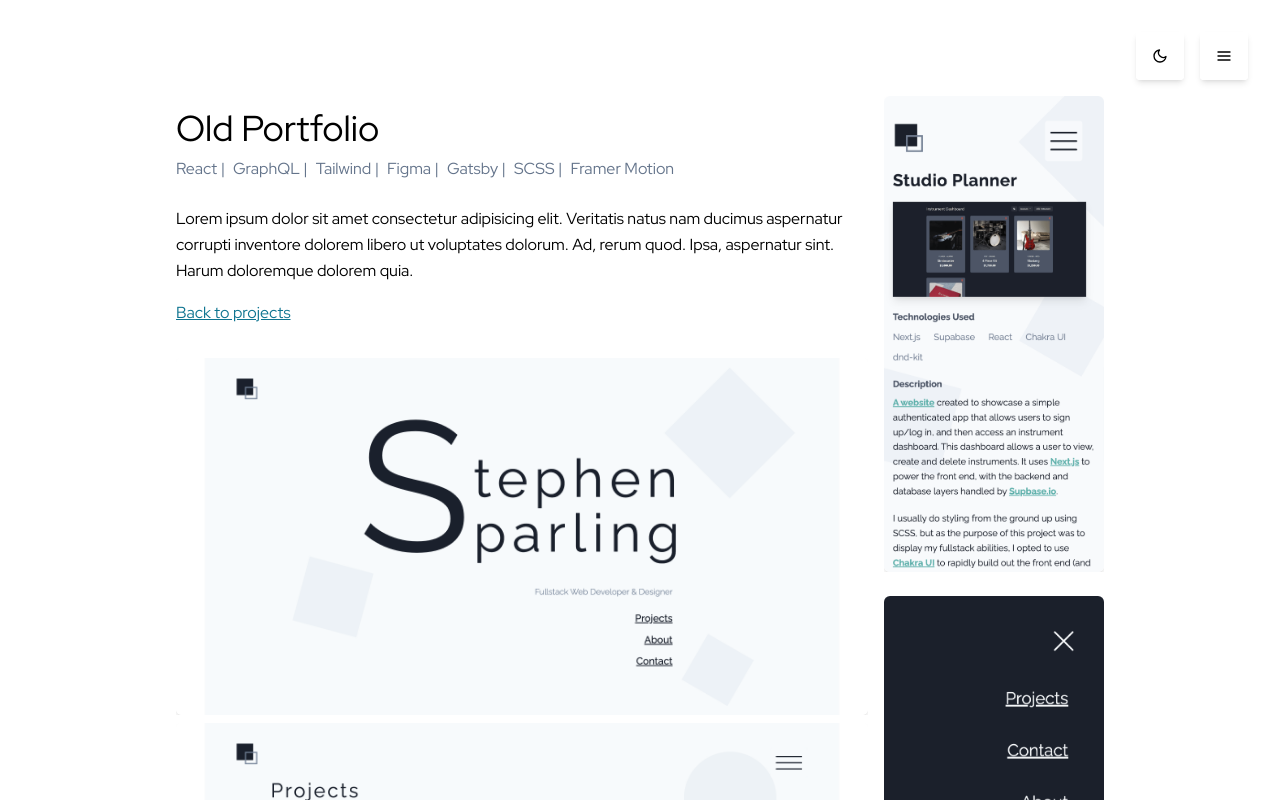
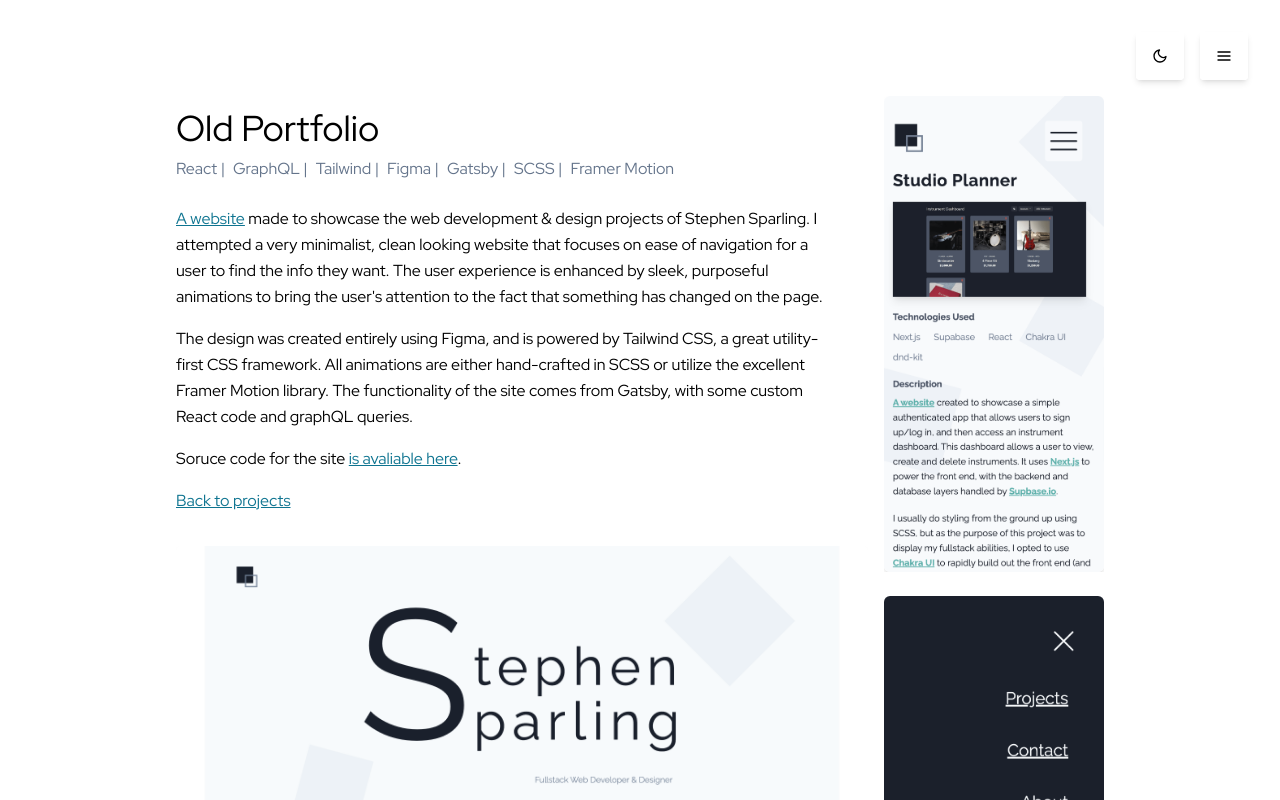
Before and after one commit to sparlos/sparling-dev, a Next.js app: page /projects-and-skills/old-portfolio in a window 1280 px wide. Built offline with nearby package versions, Linux system fonts and the light colour scheme.

Commit message:
allow ability to use html for project description

```diff
--- a/data/projects/oldPortfolio.ts
+++ b/data/projects/oldPortfolio.ts
@@ -25,10 +25,38 @@ const oldPortfolio: Project = {
     portrait: [mobile1, mobile2, mobile3, mobile4],
     landscape: [coverImage, landscape1, landscape2, landscape3],
   },
-  description: `Lorem ipsum dolor sit amet consectetur adipisicing elit. Veritatis natus
-  nam ducimus aspernatur corrupti inventore dolorem libero ut voluptates
-  dolorum. Ad, rerum quod. Ipsa, aspernatur sint. Harum doloremque dolorem
-  quia.`,
+  description: `
+  <p class="project-description__paragraph">
+    <a
+      class="project-description__link"
+      href="https://sparling.dev"
+      target="_blank"
+      rel="noreferrer"
+    >A website</a>
+    made to showcase the web development & design projects of
+    Stephen Sparling. I attempted a very minimalist, clean looking
+    website that focuses on ease of navigation for a user to find the
+    info they want. The user experience is enhanced by sleek,
+    purposeful animations to bring the user&apos;s attention to the
+    fact that something has changed on the page.
+  </p>
+  <p class="project-description__paragraph">
+    The design was created entirely using Figma, and is powered by
+    Tailwind CSS, a great utility-first CSS framework. All animations
+    are either hand-crafted in SCSS or utilize the excellent Framer
+    Motion library. The functionality of the site comes from Gatsby,
+    with some custom React code and graphQL queries.
+  </p>
+  <p>
+    Soruce code for the site
+    <a
+      class="project-description__link"
+      href="https://github.com/sparlos/dev-portfolio"
+      target="_blank"
+      rel="noreferrer"
+    >is avaliable here</a>.
+  </p>
+  `,
 }
 
 export default oldPortfolio
--- a/package.json
+++ b/package.json
@@ -13,7 +13,9 @@
   "dependencies": {
     "@babel/core": ">=7.0.0 <8.0.0",
     "@babel/plugin-transform-modules-commonjs": "^7.18.6",
+    "@types/dompurify": "^2.3.4",
     "@types/sat": "^0.0.31",
+    "dompurify": "^2.4.0",
     "framer-motion": "^7.2.1",
     "next": "12.2.5",
     "next-themes": "^0.2.0",
--- a/pages/projects-and-skills/[project]/index.tsx
+++ b/pages/projects-and-skills/[project]/index.tsx
@@ -1,8 +1,8 @@
 import { motion } from 'framer-motion'
 import { GetStaticPropsContext } from 'next'
 import Image from 'next/future/image'
-import Link from 'next/link'
 import { useRouter } from 'next/router'
+import { useEffect, useState } from 'react'
 import ScrollableContentContainer from '../../../components/ScrollableContentContainer'
 import projects from '../../../data/projects'
 import { Project } from '../../../data/projects/index'
@@ -10,6 +10,7 @@ import {
   getImageSlideDownAnimation,
   getTextSlideLeftAnimation,
 } from '../../../utils/animations/project'
+import { purifyProjectDescription } from '../../../utils/projects'
 
 type DynamicProjectProps = {
   project: Project
@@ -17,6 +18,13 @@ type DynamicProjectProps = {
 
 export default function DynamicProject({ project }: DynamicProjectProps) {
   const router = useRouter()
+  const [purifiedDescription, setPurifiedDescription] = useState(
+    project.description
+  )
+
+  useEffect(() => {
+    setPurifiedDescription(purifyProjectDescription(project.description))
+  }, [project])
 
   return (
     <ScrollableContentContainer large>
@@ -43,8 +51,12 @@ export default function DynamicProject({ project }: DynamicProjectProps) {
               ))}
             </motion.div>
           </div>
-          <motion.div {...getTextSlideLeftAnimation()} className="mb-4">
-            {project.description}
+          <motion.div {...getTextSlideLeftAnimation()} className="mb-4 pr-8">
+            <div
+              dangerouslySetInnerHTML={{
+                __html: purifiedDescription,
+              }}
+            />
           </motion.div>
           <motion.button
             onClick={() => router.back()}
--- a/styles/globals.css
+++ b/styles/globals.css
@@ -4,6 +4,14 @@
 
 html, body, #__next {
   height: 100%;
+}
+
+.project-description__paragraph {
+  @apply mb-4;
+}
+
+.project-description__link {
+  @apply mb-8 text-cyan-700 underline dark:text-cyan-500;
 }
 
 @layer components {
--- a/utils/projects.ts
+++ b/utils/projects.ts
@@ -1,5 +1,6 @@
 import { DropdownOption } from '../hooks/useProjectSkillsDropdown'
 import { Project } from '../data/projects/index'
+import * as DOMPurify from 'dompurify'
 
 export const getUniqueTags = (projects: Project[]): string[] => {
   return Object.keys(
@@ -16,3 +17,6 @@ export const getTagSelectOptions = (projects: Project[]): DropdownOption[] => {
   const uniqueTags = getUniqueTags(projects)
   return uniqueTags.map((tag) => ({ value: tag, label: tag }))
 }
+
+export const purifyProjectDescription = (description: string) =>
+  DOMPurify.sanitize(description, { ADD_ATTR: ['target'] })
```
Also changed, not shown: TODO.txt, 1 other file (tests, documents, lock files or other folders).
